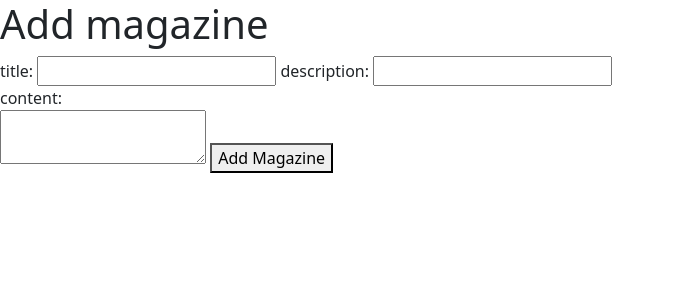
After one commit to Amar-Bashir01/dbms-project, a Flask app: page /magazine/add in a window 1280 px wide. The commit adds this page. Shown: the top 300 px of the page, without its empty margins (0-675 px from the left). Run offline with Flask 2, Linux system fonts and the light colour scheme; the visitor is signed in with stand-in values (Sample User, id 1); some libraries are stand-ins or nearby versions.

Commit message:
added magazine section

```diff
--- a/db.sql
+++ b/db.sql
@@ -65,6 +65,9 @@ CREATE TABLE `magazinesite`.`magazine` (
     ON DELETE CASCADE
     ON UPDATE CASCADE);
 
+ALTER TABLE `magazinesite`.`magazine`
+ADD COLUMN `content` VARCHAR(1000) NULL AFTER `author_id`;
+
 
 CREATE TABLE `magazinesite`.`category` (
   `id` INT NOT NULL,
--- a/main.py
+++ b/main.py
@@ -19,6 +19,7 @@ app.config['SECRET_KEY'] = 'secretkey'
 app.config["SESSION_PERMANENT"] = False
 app.config["SESSION_TYPE"] = "filesystem"
 Session(app)
+
 
 
 @app.route('/')
@@ -112,6 +113,52 @@ def logout():
     session["type"]=None
     return redirect(url_for("home"))
 
+#---------------------------magazine ---------------------------
+@app.route('/magazine/add',methods = ["GET","POST"])
+def add_magazine():
+    cur = mysql.connection.cursor()
+    if session.get("type") != "author":
+        return redirect(url_for("login_author"))
+    if request.method == "POST":
+        title = request.form.get("title")
+        description = request.form.get("description")
+        content = request.form.get("editor1")
+        author_id = session.get("id")
+        cur.execute("insert into magazine(title,description,content,author_id) values(%s,%s,%s,%s)",(title,description,content,author_id))
+        mysql.connection.commit()
+        return redirect(url_for("home"))
+    return render_template("magazine/add.html")
+
+@app.route('/magazine/view/<int:id>',methods = ["GET"])
+def view_magazine(id):
+    cur = mysql.connection.cursor()
+    cur.execute(f"select * from magazine where id = {id}")
+    mag_data = cur.fetchone()
+    ismagAuthor = False
+    if session.get("type")=="author" and mag_data["author_id"]==session.get("id"):
+        ismagAuthor=True
+    return render_template("magazine/view.html",mag=mag_data,ismagAuthor=ismagAuthor)
+
+@app.route('/magazine/edit/<int:id>',methods = ["GET","POST"])
+def edit_magazine(id):
+    cur = mysql.connection.cursor()
+    cur.execute(f"select * from magazine where id = {id}")
+    mag_data = cur.fetchone()
+    if request.method == "POST":
+        title = request.form.get("title")
+        description = request.form.get("description")
+        content = request.form.get("editor1")
+        cur.execute("update magazine set title =%s ,description=%s ,content=%s where id = %s",(title,description,content,id))
+        mysql.connection.commit()
+        return redirect(url_for("view_magazine",id = id))
+    return render_template("magazine/edit.html",mag = mag_data)
+
+@app.route('/magazine/delete/<int:id>',methods = ["GET"])
+def delete_magazine(id):
+    cur = mysql.connection.cursor()
+    cur.execute(f"delete from magazine where id = {id} ")
+    mysql.connection.commit()
+    return redirect(url_for("home"))
 
 
 
--- a/templates/base.html
+++ b/templates/base.html
@@ -26,6 +26,8 @@
     {% block scripts %}
     <script src="https://code.jquery.com/jquery-3.6.3.min.js" integrity="sha256-pvPw+upLPUjgMXY0G+8O0xUf+/Im1MZjXxxgOcBQBXU=" crossorigin="anonymous"></script>
     <script src="https://cdn.jsdelivr.net/npm/bootstrap@5.2.3/dist/js/bootstrap.bundle.min.js" integrity="sha384-kenU1KFdBIe4zVF0s0G1M5b4hcpxyD9F7jL+jjXkk+Q2h455rYXK/7HAuoJl+0I4" crossorigin="anonymous"></script>
+    <script src="https://cdn.ckeditor.com/4.20.1/standard/ckeditor.js"></script>
+    <script>CKEDITOR.replace( 'editor1' );</script>
     {%- endblock scripts %}
     {%- endblock body %}
   </body>
--- /dev/null
+++ b/templates/magazine/add.html
@@ -0,0 +1,25 @@
+{% extends 'base.html' %}
+{% block title %}Add magazine{% endblock %}
+
+{% block content %}
+    <h1>Add magazine</h1>
+    <form method="POST" action="/magazine/add" >
+        {% with messages = get_flashed_messages() %}
+        {% if messages %}
+        {% for message in messages: %}
+            <p class=flashes>
+                {{ message }}
+            </p>
+        {% endfor %}
+        {% endif %}
+        {% endwith %}
+        <label for="title">title: </label>
+        <input type="text" name="title" id="title">
+        <label for="description">description: </label>
+        <input type="text" name="description" id="description"><br>
+        <label for="content">content: </label><br>
+        <textarea name="editor1" id = "content"></textarea>
+
+        <button type="submit">Add Magazine </button>
+    </form>
+{% endblock %}
```
Also changed, not shown: templates/magazine/edit.html (added, +25 -0 lines), templates/magazine/view.html (added, +12 -0 lines), 1 other file.
